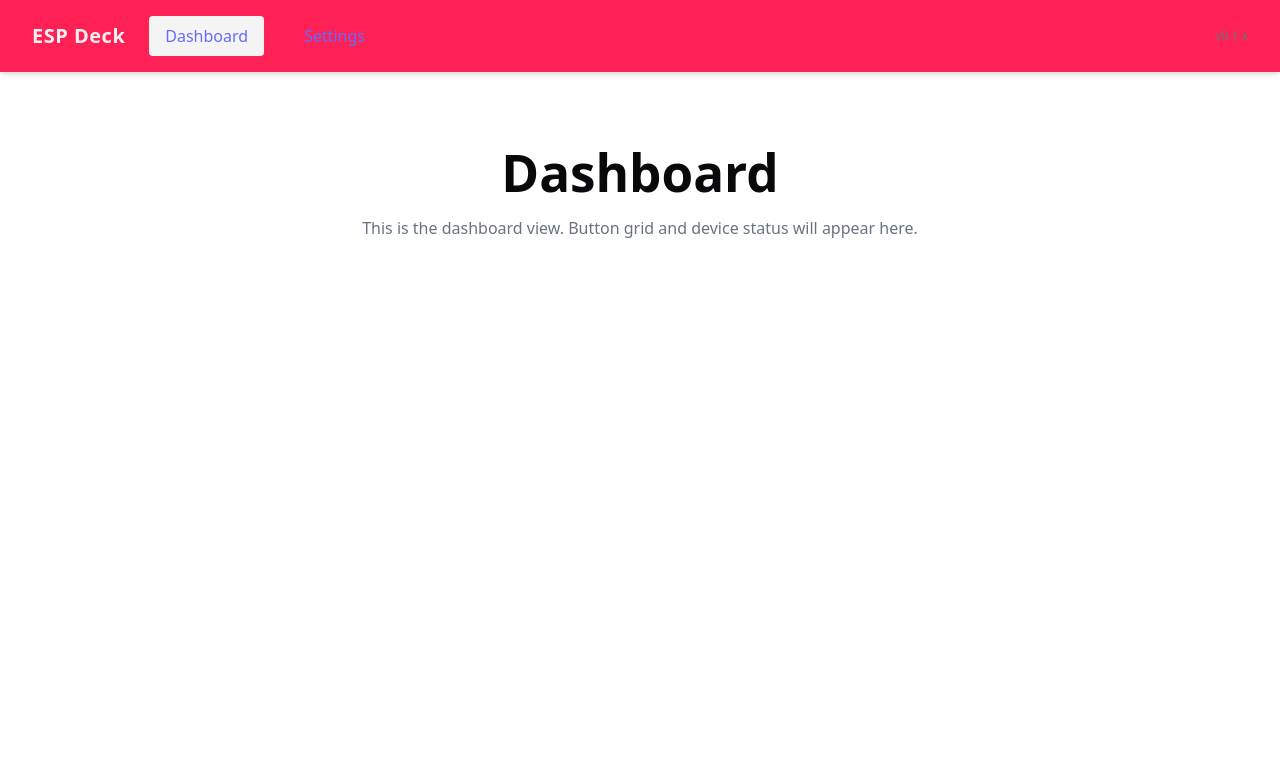
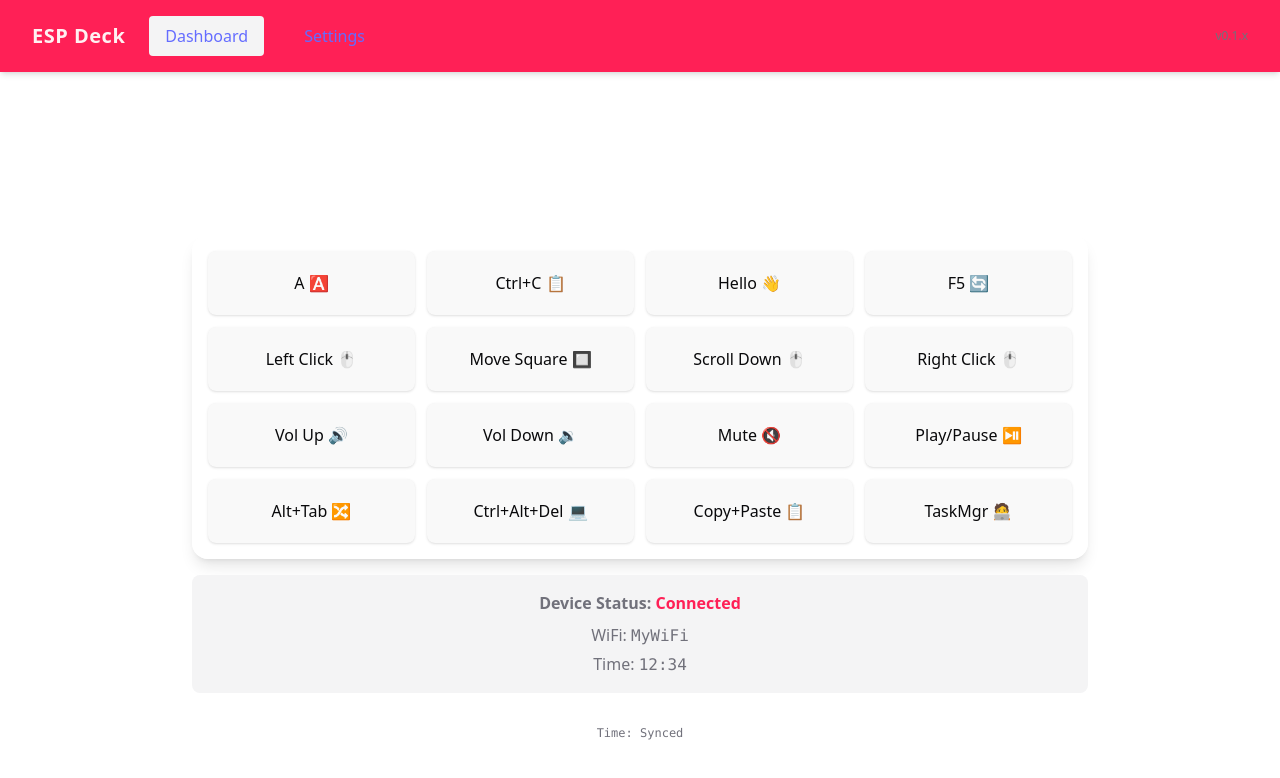
Before and after one commit to shantanugoel/esp-deck, a Vue app in the folder webapp/: page / in a window 1280 px wide. Shown: the top 778 px of the page. Built offline with nearby package versions, Linux system fonts and the light colour scheme.

Commit message:
device status and button grid layout

```diff
--- /dev/null
+++ b/webapp/src/components/ButtonGrid.vue
@@ -0,0 +1,17 @@
+<template>
+  <div class="grid grid-cols-4 gap-3 w-full">
+    <button
+      v-for="(label, idx) in buttonLabels"
+      :key="idx"
+      class="h-12 sm:h-14 md:h-16 w-full rounded-lg bg-card text-card-foreground font-semibold text-base flex items-center justify-center shadow hover:bg-muted transition"
+    >
+      {{ label }}
+    </button>
+  </div>
+</template>
+
+<script setup lang="ts">
+import { defineProps } from 'vue'
+
+const props = defineProps<{ buttonLabels: string[] }>()
+</script>
--- /dev/null
+++ b/webapp/src/components/DeviceStatus.vue
@@ -0,0 +1,11 @@
+<template>
+  <div class="w-full rounded-lg bg-muted text-muted-foreground p-4 flex flex-col items-center justify-center mb-6">
+    <div class="font-semibold">Device Status: <span class="text-primary">Connected</span></div>
+    <div class="mt-2">WiFi: <span class="font-mono">MyWiFi</span></div>
+    <div class="mt-1">Time: <span class="font-mono">12:34</span></div>
+  </div>
+</template>
+
+<script setup lang="ts">
+// Device status logic will go here
+</script>
--- a/webapp/src/views/DashboardView.vue
+++ b/webapp/src/views/DashboardView.vue
@@ -1,10 +1,25 @@
 <template>
-  <div class="w-full px-2 sm:px-4 lg:px-8 py-8">
-    <h1 class="text-2xl font-bold mb-4 text-center">Dashboard</h1>
-    <p class="text-gray-500 text-center">This is the dashboard view. Button grid and device status will appear here.</p>
+  <div class="w-full min-h-[calc(100vh-5rem)] flex flex-col items-center justify-center pt-8">
+    <div class="w-full max-w-4xl bg-card/80 rounded-2xl shadow-lg p-4 flex flex-col items-center justify-center">
+      <ButtonGrid :button-labels="buttonLabels" />
+    </div>
+    <div class="w-full max-w-4xl flex justify-center mt-4">
+      <DeviceStatus />
+    </div>
+    <div class="w-full max-w-4xl flex justify-center mt-2">
+      <div class="text-xs text-muted-foreground font-mono">Time: Synced</div>
+    </div>
   </div>
 </template>
 
 <script setup lang="ts">
-// Dashboard logic will go here
+import ButtonGrid from '../components/ButtonGrid.vue'
+import DeviceStatus from '../components/DeviceStatus.vue'
+
+const buttonLabels = [
+  'A 🅰️', 'Ctrl+C 📋', 'Hello 👋', 'F5 🔄',
+  'Left Click 🖱️', 'Move Square 🔲', 'Scroll Down 🖱️', 'Right Click 🖱️',
+  'Vol Up 🔊', 'Vol Down 🔉', 'Mute 🔇', 'Play/Pause ⏯️',
+  'Alt+Tab 🔀', 'Ctrl+Alt+Del 💻', 'Copy+Paste 📋', 'TaskMgr 🧑‍💻'
+]
 </script>
```
Also changed, not shown: 1 other file (tests, documents, lock files or other folders).
